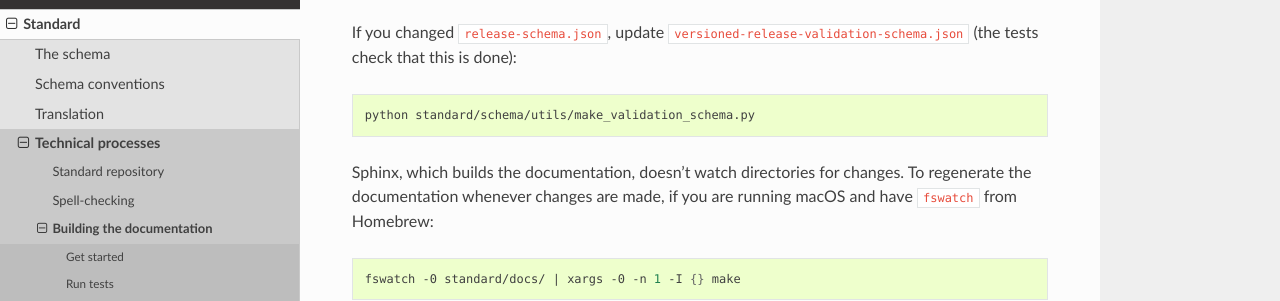
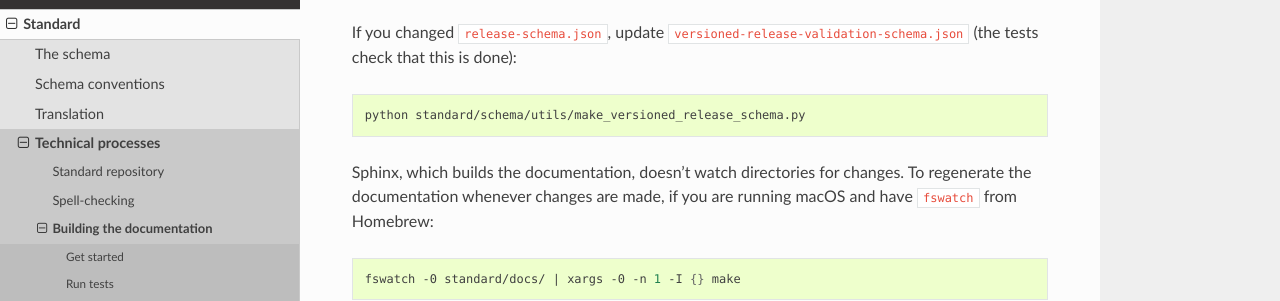
Before and after one commit to open-contracting/standard-development-handbook, a Sphinx documentation site: the page built from docs/standard/technical/build.md, in a window 1280 px wide and 900 px high, scrolled down 1107 px. Shown: the part 152-453 px from the top of the window. Built offline with Sphinx 7.4.7 and the Read the Docs theme 2.0.0, drawn with Linux system fonts in a browser that asks for light colours; pages that are not in the unit, such as notebooks, are missing from menus.

Commit message:
Rename make_validation_schema.py to make_versioned_release_schema.py

````diff
--- a/docs/standard/technical/build.md
+++ b/docs/standard/technical/build.md
@@ -58,7 +58,7 @@ make clean
 If you changed `release-schema.json`, update `versioned-release-validation-schema.json` (the tests check that this is done):
 
 ```shells
-python standard/schema/utils/make_validation_schema.py
+python standard/schema/utils/make_versioned_release_schema.py
 ```
 
 Sphinx, which builds the documentation, doesn't watch directories for changes. To regenerate the documentation whenever changes are made, if you are running macOS and have `fswatch` from Homebrew:
````
Also changed, not shown: docs/standard/technical/deployment.md (+1 -1 lines).
